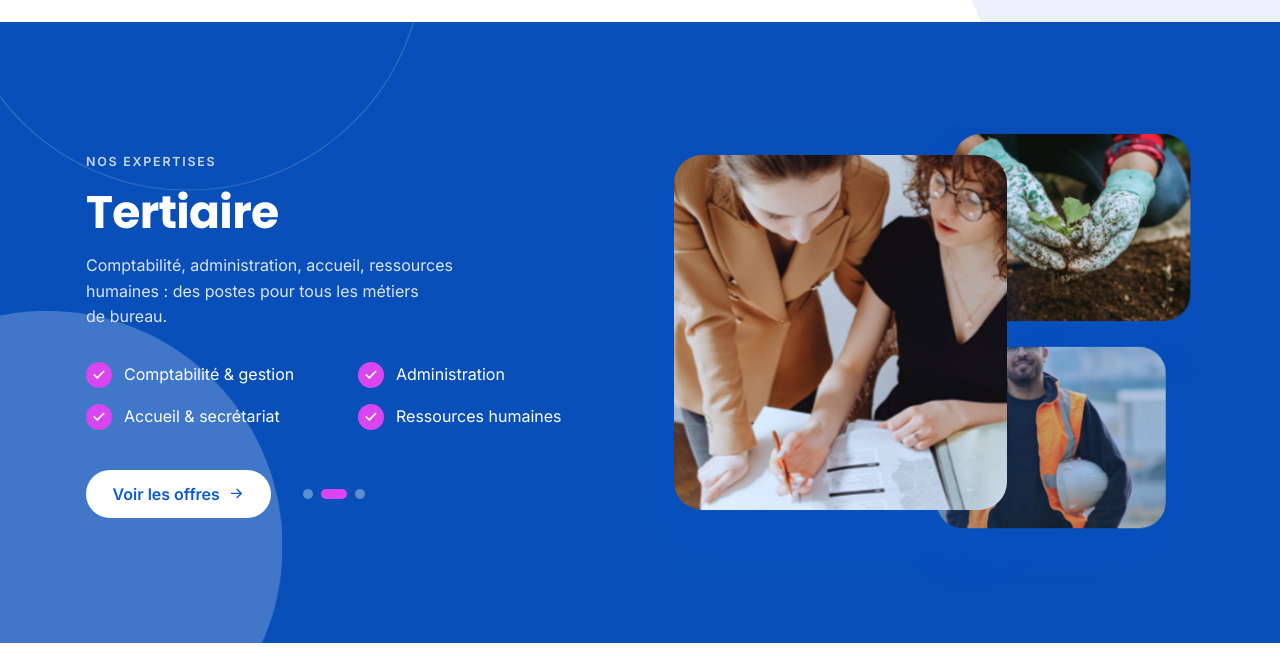
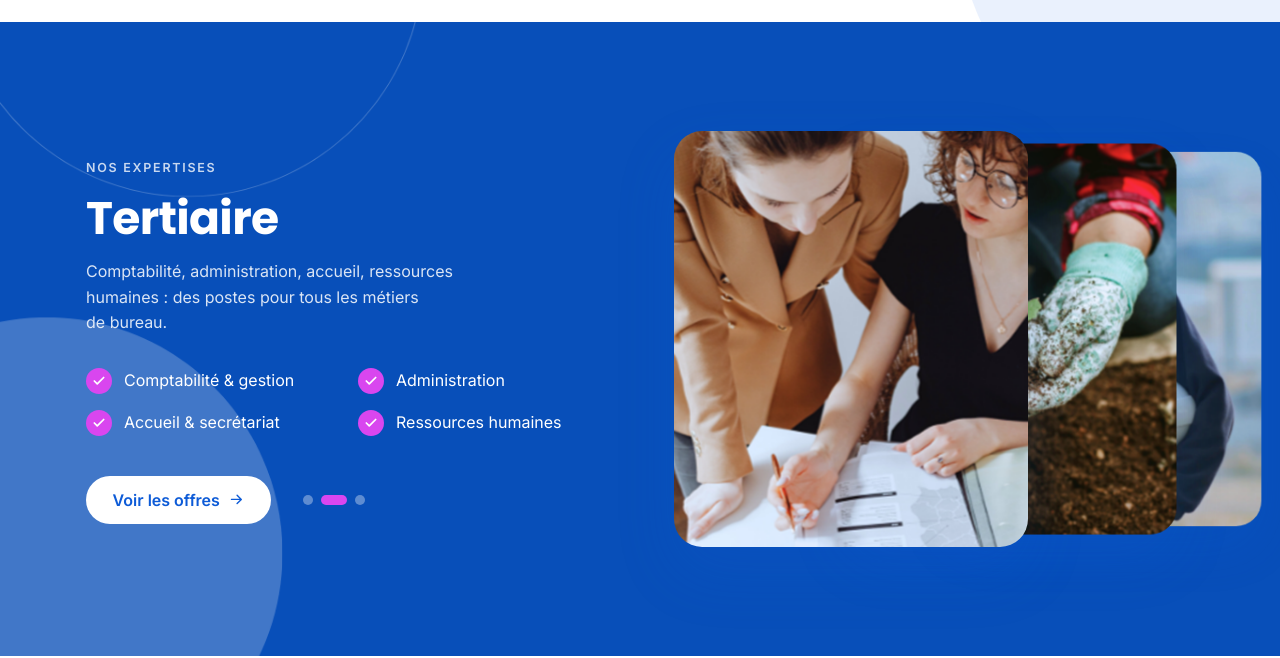
Before and after one commit to jonathan-lanationduweb/jobup-interim, a plain HTML site: page index.html in a window 1280 px wide. Shown: the part 2253-2911 px from the top of the page. Drawn offline with Linux system fonts and the light colour scheme.

Commit message:
Carousel expertises: pile de cartes compacte (translateX + scale), images secondaires en tranche derrière à droite
Co-Authored-By: Claude Opus 4.8 (1M context) <noreply@anthropic.com>

```diff
--- a/assets/css/home.css
+++ b/assets/css/home.css
@@ -245,25 +245,29 @@
 .sector-stack {
   position: relative;
   width: 100%;
-  max-width: 580px;
+  max-width: 560px;
   margin-inline: auto;
-  aspect-ratio: 4 / 3.1;
+  aspect-ratio: 4 / 3.2;
+  overflow: visible;
 }
 .sector-stack__img {
   position: absolute;
+  top: 0;
+  left: 0;
+  width: 68%;
+  height: 100%;
   border-radius: var(--radius-xl);
   object-fit: cover;
   box-shadow: var(--shadow-lg);
   cursor: pointer;
-  will-change: transform, top, left, right, bottom, width, height, opacity;
-  transition: top 0.6s var(--ease), bottom 0.6s var(--ease),
-              left 0.6s var(--ease), right 0.6s var(--ease),
-              width 0.6s var(--ease), height 0.6s var(--ease),
-              transform 0.6s var(--ease), opacity 0.6s var(--ease);
+  transform-origin: center right;
+  will-change: transform, opacity;
+  transition: transform 0.65s var(--ease), opacity 0.65s var(--ease);
 }
-.sector-stack__img.is-main   { left: 0;   top: 6%;   width: 64%; height: 88%; z-index: 3; opacity: 1; transform: scale(1); cursor: default; }
-.sector-stack__img.is-top    { right: 0;  top: 0;    width: 47%; height: 48%; z-index: 2; opacity: 0.96; transform: scale(0.97); }
-.sector-stack__img.is-bottom { right: 4%; bottom: 0; width: 47%; height: 48%; z-index: 1; opacity: 0.88; transform: scale(0.94); }
+/* Compact overlapping stack: main in front (left), the two others peek on the right */
+.sector-stack__img.is-main   { transform: translateX(0)   scale(1);    z-index: 3; opacity: 1;   cursor: default; }
+.sector-stack__img.is-top    { transform: translateX(42%) scale(0.94); z-index: 2; opacity: 1; }
+.sector-stack__img.is-bottom { transform: translateX(66%) scale(0.90); z-index: 1; opacity: 0.95; }
 
 /* ----------------------------- PROCESS ---------------------------------- */
 .process__steps {
```
